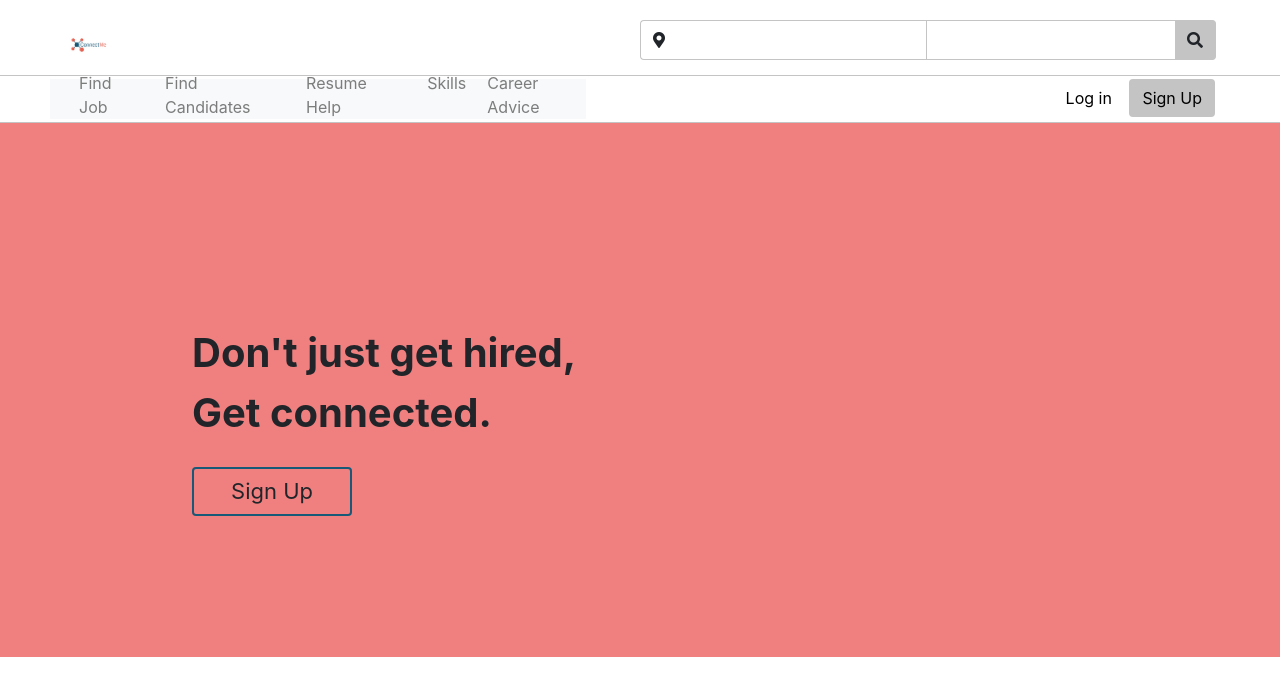
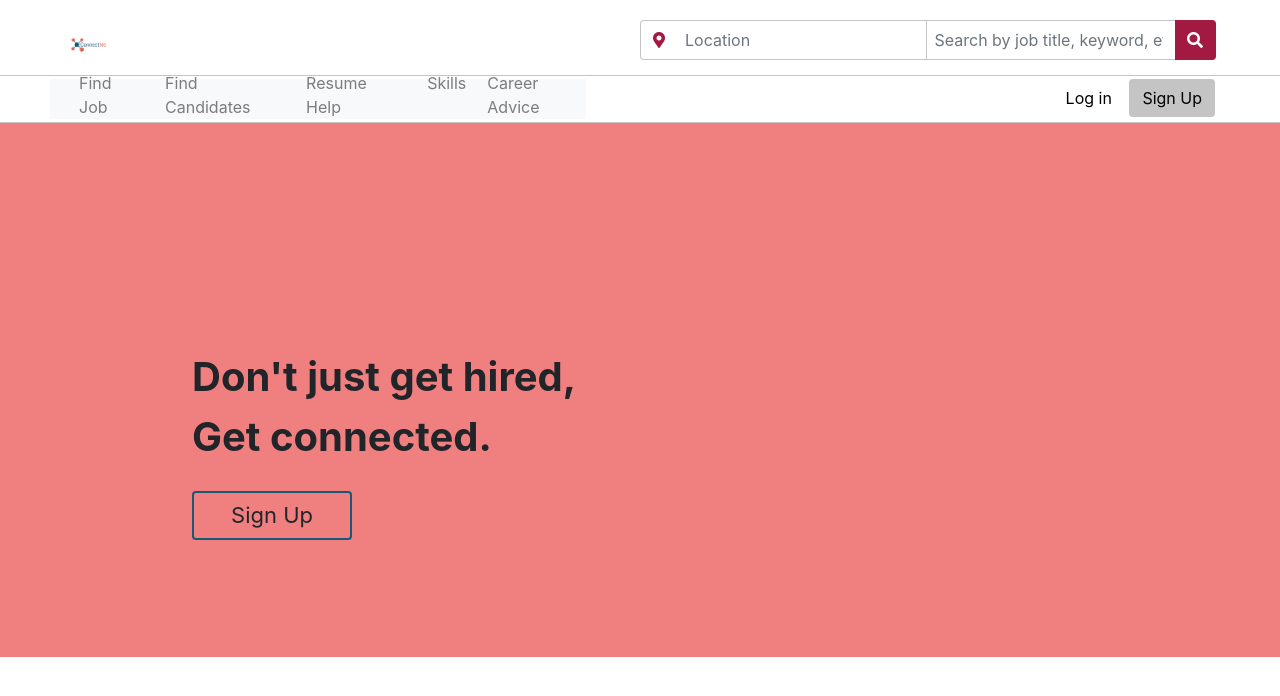
Before and after one commit to Mufasa4dev/connectME, a PHP site: page / in a window 1280 px wide. Shown: the top 696 px of the page. Run offline with PHP 8.4, Linux system fonts and the light colour scheme; some libraries are stand-ins or nearby versions.

Commit message:
I changed the backgroud of the input button

```diff
--- a/css/style.css
+++ b/css/style.css
@@ -36,10 +36,11 @@
     height: 40px;
 }
 #topsearchbtn {
-    border: 1px solid #C4C4C4;
-    background-color: #C4C4C4;
+    border: 1px solid #A21942;
+    background-color: #A21942;
     border-top-left-radius: 0px;
     border-bottom-left-radius: 0px;
+
     border-left: none;
     height: 40px;
 }
--- a/index.html
+++ b/index.html
@@ -18,11 +18,11 @@
                     <div class="topinput input-group">
                         <div class="input-group" id="inputbox">
                             <button type="button" class="btn" id="topmapbtn"><i
-                                    class="fas fa-map-marker-alt"></i></button><input type="text" class="form-control" id="inputmapsearch" aria-label="Username"
-                                    aria-describedby="basic-addon1">
+                                    class="fas fa-map-marker-alt" style="color: #A21942;"></i></button><input type="text" class="form-control" id="inputmapsearch" aria-label="Username"
+                                    aria-describedby="basic-addon1" placeholder="Location">
                             <input type="text" class="form-control" id="inputsearch" aria-label="Username"
-                            aria-describedby="basic-addon1"><button type="button" class="btn" id="topsearchbtn"><i
-                                    class="fas fa-search"></i></button>
+                            aria-describedby="basic-addon1" placeholder="Search by job title, keyword, etc."><button type="button" class="btn" id="topsearchbtn"><i
+                                    class="fas fa-search" style="color: white;"></i></button>
                         </div>
                     </div>
                 </div>
@@ -62,6 +62,7 @@
         <section id="bckgrd">
             <div id="topbckgrd" >
                 <div id="connect">
+                    <img src="" alt="">
                     <div id="connectText">Don't just get hired, <br> Get connected.</div><br>
                     <button class="btn" id="signupbtn2">Sign Up</button>
                 </div>
@@ -93,6 +94,9 @@
                 </a>
               </div> -->
         </section>
+        <section>
+
+        </section>
 
 
 
```
